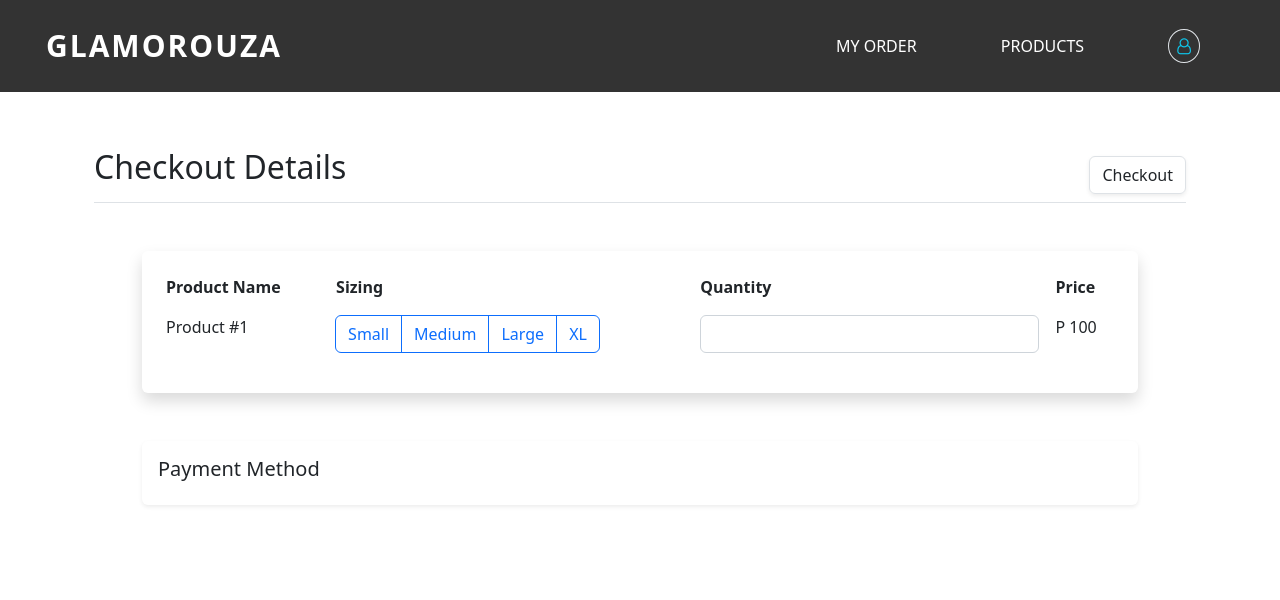
After one commit to Ramel-Alphasys/glam, a PHP site: page /PlaceOrder.php in a window 1280 px wide. The commit adds this page. Shown: the top 600 px of the page. Run offline with PHP 8.4, Linux system fonts and the light colour scheme.

Commit message:
update new page

```diff
--- a/Order.php
+++ b/Order.php
@@ -54,7 +54,7 @@ $orderlist = $crud->sm_vr_server($params);
       <div class="container px-4 py-5">
         <h2 class="pb-2 border-bottom mb-5">Order</h2>
         <div class="container">
-          <?php foreach ($orderlist as $order) { print_r($order);?>
+          <?php foreach ($orderlist as $order) { ?>
             <div class="card shadow-sm w-100 mb-3" data-bs-toggle="modal" data-bs-target="#Ordr1">
               <div class="card-body">
                 <div class="float-start text-truncate">
--- /dev/null
+++ b/PlaceOrder.php
@@ -0,0 +1,117 @@
+<?php
+/**
+ * @ Name: Product.php
+ * @ Purpose: file contains the connection from database to system
+ * @ Author: Metz Tamz
+ *
+*/
+
+  require 'glamserver\assets\php\database.php';
+  require 'glamserver\assets\php\CRUD.php';
+  $crud = new serverManipulation();
+  $serverConn  = new ServerCon(['localhost', 3306, 'glamdb', 'Metx', '(sX6j8k_GQ07uw*1']);
+
+?>
+
+<!DOCTYPE html>
+<html lang="en" dir="ltr">
+  <head>
+    <meta charset="utf-8">
+    <meta name="viewport" content="width=device-width, initial-scale=1">
+    <title>Product</title>
+    <link href="assets/css/bootstrap.min.css" rel="stylesheet">
+    <script src="assets/js/bootstrap.bundle.min.js"></script>
+    <link rel="stylesheet" href="https://cdnjs.cloudflare.com/ajax/libs/font-awesome/4.7.0/css/font-awesome.min.css">
+    <script src="https://code.jquery.com/jquery-3.3.1.js"></script>
+    <link href="css/cstmProd.css" rel="stylesheet">
+  </head>
+  <body>
+    <header>
+       <nav>
+          <div class="menu-icon">
+             <i class="fa fa-bars fa-2x"></i>
+          </div>
+          <div class="logo">
+             <a class="nav-link" href="index.php">Glamorouza</a>
+          </div>
+          <div class="menu">
+             <ul>
+               <li><a href="Order.php">My Order</a></li>
+               <li><a href="Product.php">Products</a></li>
+               <li><a href="Profile.php"><i class="p-2 fa fa-user-o border text-info rounded-circle"></i></a></li>
+             </ul>
+          </div>
+       </nav>
+    </header>
+    <main>
+        <div class="breakline-spacer">
+            <br>
+            <br>
+            <br>
+            <br>
+        </div>
+        <div class="container px-4 py-5 mt-1">
+            <form action="" method="POST" class="">
+                <div class="d-flex align-items-center justify-content-between border-bottom">
+                    <h2 class="pb-2">Checkout Details</h2>
+                    <div class="">
+                    <input type="submit" name="submit" class="btn btn-md border shadow-sm form-control" value="Checkout">
+                    </div>
+                </div>
+                <div class="row m-5">
+                    <div class="p-3 shadow rounded">
+                        <div class="table-responsive">
+                            <table class="table table-borderless">
+                                <thead>
+                                    <tr>
+                                      <th scope="col">Product Name</th>
+                                      <th scope="col">Sizing</th>
+                                      <th scope="col">Quantity</th>
+                                      <th scope="col">Price</th>
+                                    </tr>
+                                  </thead>
+                                  <tbody>
+                                    <tr>
+                                        <td>Product #1</td>
+                                        <td>
+                                            <div class="btn-group" role="group" aria-label="Basic checkbox toggle button group">
+                                            <input type="checkbox" class="btn-check" id="btncheck1" autocomplete="off">
+                                            <label class="btn btn-outline-primary" for="btncheck1">Small</label>
+
+                                            <input type="checkbox" class="btn-check" id="btncheck2" autocomplete="off">
+                                            <label class="btn btn-outline-primary" for="btncheck2">Medium</label>
+
+                                            <input type="checkbox" class="btn-check" id="btncheck3" autocomplete="off">
+                                            <label class="btn btn-outline-primary" for="btncheck3">Large</label>
+
+                                            <input type="checkbox" class="btn-check" id="btncheck4" autocomplete="off">
+                                            <label class="btn btn-outline-primary" for="btncheck4">XL</label>
+                                          </div>
+                                        </td>
+                                        <td>
+                                            <input type="number" aria-label="Quantity" class="form-control">
+                                        </td>
+                                        <td>P 100</td>
+                                    </tr>
+                                  </tbody>
+                            </table>
+                        </div>
+                    </div>
+                </div>
+                <div class="row m-5">
+                    <div class="p-3 shadow-sm rounded">
+                        <h5>Payment Method</h5>
+                    </div>
+                </div>
+            </form>
+        </div>
+    </main>
+</body>
+<script type="text/javascript">
+  $(document).ready(function() {
+        $(".menu-icon").on("click", function() {
+              $("nav ul").toggleClass("showing");
+        });
+  });
+</script>
+</html>
--- a/Product.php
+++ b/Product.php
@@ -59,7 +59,7 @@
         <h2 class="pb-2 border-bottom">Products</h2>
         <div class="row row-cols-1 row-cols-lg-3 align-items-stretch g-4 py-5">
 
-          <?php foreach ($response as $resp) { print_r($resp)?>
+          <?php foreach ($response as $resp) { ?>
             <a href="<?php echo 'Detail.php?Product='.$resp['gpId'] ?>" class="col text-decoration-none">
               <div class="card card-cover h-100 overflow-hidden text-bg-dark rounded-4 shadow-lg" style="background-image: url('assets/img/img4.png');">
                 <div class="d-flex flex-column h-100 p-3 text-shadow-1">
```
Also changed, not shown: Detail.php (+10 -1 lines).
